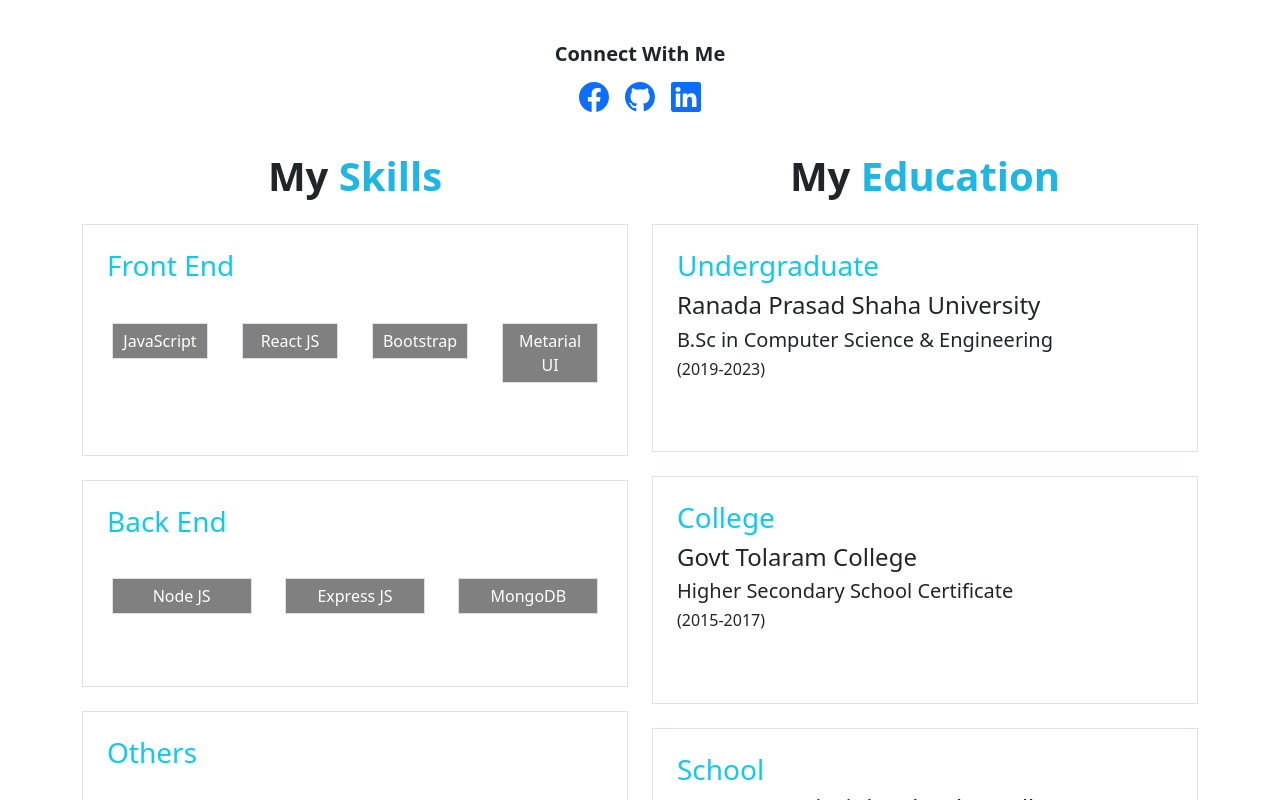
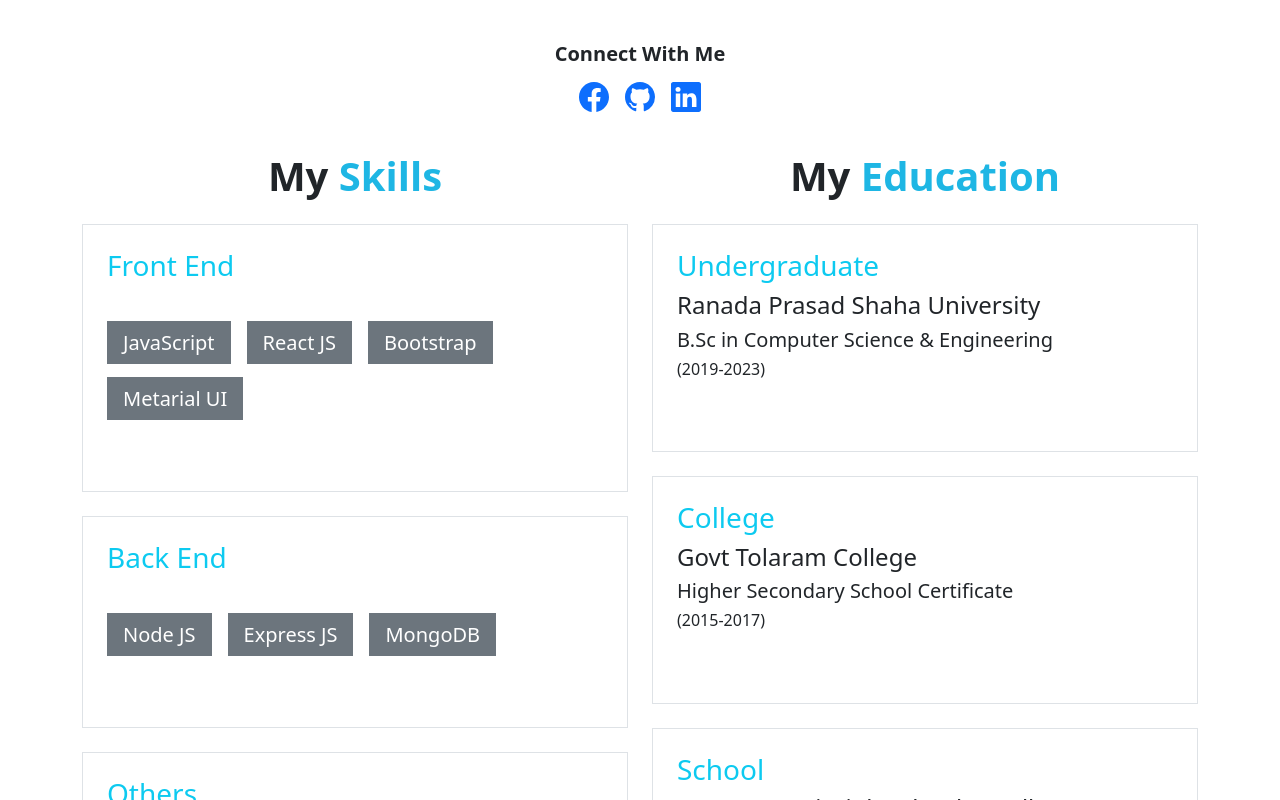
Before and after one commit to DevTeertha/devteertha, a React (Create React App) app: page /about in a window 1280 px wide. Shown: the part 700-1500 px from the top of the page. Built offline with nearby package versions, Linux system fonts and the light colour scheme.

Commit message:
Project added

```diff
--- a/src/Info/Info.js
+++ b/src/Info/Info.js
@@ -20,7 +20,7 @@ export const ProjectDetails = [
         live: "https://redlight-wedding.web.app/",
         client: "https://github.com/DevTeertha/redlight-wedding-client",
         server: "https://github.com/DevTeertha/redlight-wedding-server",
-        technology: ['React JS', 'Bootstrap', 'Metarial UI', 'Node JS', 'Express JS', 'MongoDB', 'Firebase'],
+        technology: ['React JS', 'Bootstrap', 'Metarial UI', 'Node JS', 'Express JS' , 'Stripe JS' , 'MongoDB', 'Firebase'],
         img1: 'https://i.postimg.cc/zG2Lh9Qy/1-0.png',
         img2: 'https://i.postimg.cc/5NxjR4dH/8.png',
         img3: 'https://i.postimg.cc/rmxzvzw4/2.png'
@@ -40,6 +40,22 @@ export const ProjectDetails = [
         img1: 'https://i.postimg.cc/XqDfvp9v/1.png',
         img2: 'https://i.postimg.cc/05tdnHhq/2.png',
         img3: 'https://i.postimg.cc/VLd9VWc0/3.png'
+    },
+    {
+        name: "City Rider",
+        description: "This is a simple rider booking website using map api.",
+        features: {
+            a: "Login Authentication (Private Route)",
+            b: "Map API",
+            c: ""
+        },
+        live: "https://city-rider-dbf0f.web.app/",
+        client: "https://github.com/DevTeertha/bazar-deal-client",
+        server: "",
+        technology: ['React JS', 'Bootstrap'],
+        img1: 'https://i.postimg.cc/2Sw-jcdYW/1.png',
+        img2: 'https://i.postimg.cc/8CzpqFk0/2.png',
+        img3: 'https://i.postimg.cc/nLSFZHCc/3.png'
     }
 ]
 export const AboutEducation = [
--- a/src/components/About/About.js
+++ b/src/components/About/About.js
@@ -64,7 +64,7 @@ const About = () => {
                         </div>
                     </div>
                     <div className="row py-3">
-                        <div className="col">
+                        <div className="col-md-12 col-lg-6">
                             <div className="my-skills-container">
                                 <div className="skills-header my-4">
                                     <h1 className="text-center fw-bold">My <span className="text-main">Skills</span></h1>
@@ -78,7 +78,7 @@ const About = () => {
                                 </StyleRoot>
                             </div>
                         </div>
-                        <div className="col education">
+                        <div className="col-md-12 col-lg-6 education">
                             <div className="my-skills-container">
                                 <div className="skills-header my-4">
                                     <h1 className="text-center fw-bold ">My <span className="text-main">Education</span></h1>
--- a/src/components/About/Skills.js
+++ b/src/components/About/Skills.js
@@ -7,17 +7,15 @@ const Skills = ({ skill }) => {
             <div className="border my-4 p-4">
                 <div className="mb-5">
                     <h3 className="mb-4 text-info">{title}</h3>
-                    <div className="row">
                         {
                             Skills.map((skill, index) => {
                                 return (
-                                    <div className="col mt-3">
-                                        <div className="border text-center skill" key={index}>{skill}</div>
-                                    </div>
+                                    <h5 className="d-inline-block mt-4">
+                                        <span className="text-center bg-secondary py-2 px-3 me-3 text-white" key={index}>{skill}</span>
+                                    </h5>
                                 )
                             })
                         }
-                    </div>
                 </div>
             </div>
         </div>
--- a/src/components/Projects/ProjectCard.js
+++ b/src/components/Projects/ProjectCard.js
@@ -4,7 +4,7 @@ import "react-responsive-carousel/lib/styles/carousel.min.css";
 import { Carousel } from 'react-responsive-carousel';
 import { fadeIn } from 'react-animations';
 import Radium, { StyleRoot } from 'radium';
-
+import './Projects.scss';
 
 
 const styles = {
@@ -22,8 +22,8 @@ const ProjectCard = ({ project }) => {
     return (
         <div className="mb-5">
             <StyleRoot>
-            <div style={{ border: '1px solid gray'},styles.fadeIn} className="row p-4">
-                <div className="col-6">
+                <div style={styles.fadeIn} className="row p-4 project-container">
+                    <div className="col-md-6">
                         <Carousel className="w-100">
                             <div>
                                 <img src={img1} />
@@ -36,14 +36,20 @@ const ProjectCard = ({ project }) => {
                             </div>
                         </Carousel>
                     </div>
-                <div className="col-6 p-3">
+                    <div className="col-md-6 p-3">
                         <h1 className="fw-bold text-main">{name}</h1>
                         <p> {description} </p>
                         <h4 className="text-main">Features: </h4>
                         <ul>
-                        <li> {features.a} </li>
-                        <li> {features.b} </li>
-                        <li> {features.c} </li>
+                            {
+                                features.a && <li> {features.a} </li>
+                            }
+                            {
+                                features.b && <li> {features.b} </li>
+                            }
+                            {
+                                features.c && <li> {features.c} </li>
+                            }
                         </ul>
                         <div>
                             <h4 className="text-main">Technology: </h4>
@@ -52,9 +58,15 @@ const ProjectCard = ({ project }) => {
                             </ul>
                         </div>
                         <div>
-                        <a className="btn btn-outline-secondary ms-3" target="_blank" href={live}>Live</a>
-                        <a className="btn btn-outline-secondary ms-3" target="_blank" href={client}>Client</a>
-                        <a className="btn btn-outline-secondary ms-3" target="_blank" href={server}>Server</a>
+                            {
+                                live && <a className="btn btn-outline-secondary ms-3" target="_blank" href={live}>Live</a>
+                            }
+                            {
+                                client && <a className="btn btn-outline-secondary ms-3" target="_blank" href={client}>Client</a>
+                            }
+                            {
+                                server && <a className="btn btn-outline-secondary ms-3" target="_blank" href={server}>Server</a>
+                            }
                         </div>
                     </div>
                 </div>
--- /dev/null
+++ b/src/components/Projects/Projects.scss
@@ -0,0 +1,3 @@
+.project-container{
+    border: 1px solid grey;
+}
```
Also changed, not shown: 1 other file (tests, documents, lock files or other folders). Lines whose indentation alone changed are shown as unchanged.
